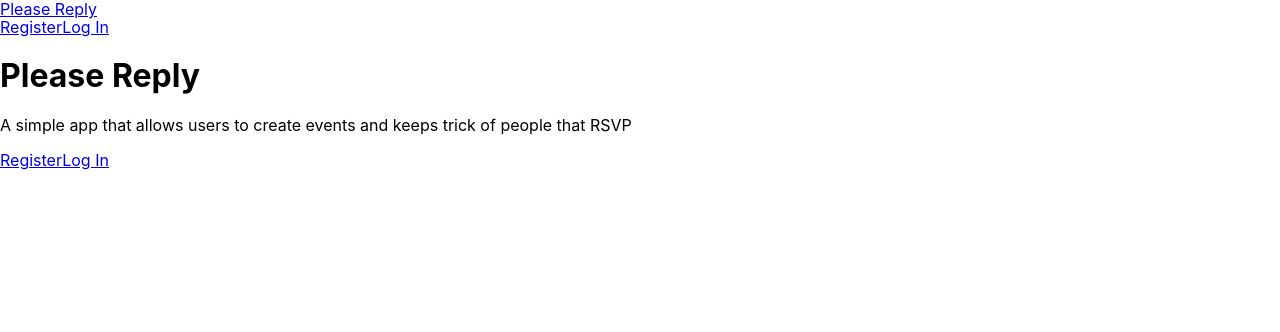
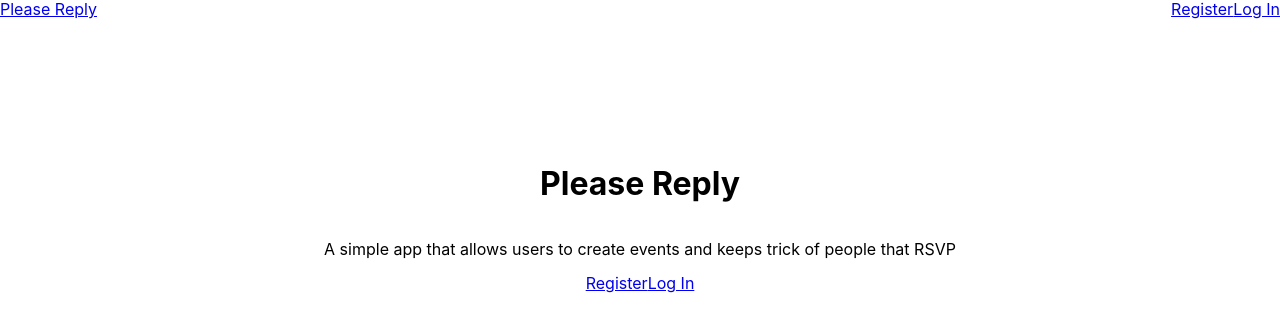
Before and after one commit to alvinwchou/please-reply, a React (Create React App) app: page / in a window 1280 px wide. Shown: the top 332 px of the page. Built offline with nearby package versions, Linux system fonts and the light colour scheme; no server answers.

Commit message:
style: :lipstick: general styling - positioning

```diff
--- a/src/pages/Home.js
+++ b/src/pages/Home.js
@@ -7,10 +7,10 @@ function Home({ displayName }) {
             <h1>Please Reply</h1>
             <p>A simple app that allows users to create events and keeps trick of people that RSVP</p>
             {!displayName &&
-                <>
+                <div>
                     <Link to='/register'>Register</Link>
                     <Link to='/login'>Log In</Link>
-                </>
+                </div>
             }
         </div>
     )
--- /dev/null
+++ b/src/styles/sass/partials/_home.scss
@@ -0,0 +1,12 @@
+// home.scss
+
+.home {
+    display: flex;
+    flex-direction: column;
+    justify-content: center;
+    align-items: center;
+    height: 50vh;
+    a {
+        display: inline-block;
+    }
+}
--- /dev/null
+++ b/src/styles/sass/partials/_navigation.scss
@@ -0,0 +1,9 @@
+// navigation.scss
+
+.navigation {
+    display: flex;
+    justify-content: space-between;
+    p {
+        display: inline-block;
+    }
+}
--- a/src/styles/sass/styles.scss
+++ b/src/styles/sass/styles.scss
@@ -1 +1,5 @@
 @import './partials/setup';
+@import './partials/navigation';
+@import './partials/home';
+@import './partials/register';
+@import './partials/logIn';
--- a/src/styles/styles.css
+++ b/src/styles/styles.css
@@ -229,3 +229,59 @@ template {
   clip: rect(0 0 0 0);
   overflow: hidden;
 }
+
+.navigation {
+  display: -webkit-box;
+  display: -ms-flexbox;
+  display: flex;
+  -webkit-box-pack: justify;
+      -ms-flex-pack: justify;
+          justify-content: space-between;
+}
+.navigation p {
+  display: inline-block;
+}
+
+.home {
+  display: -webkit-box;
+  display: -ms-flexbox;
+  display: flex;
+  -webkit-box-orient: vertical;
+  -webkit-box-direction: normal;
+      -ms-flex-direction: column;
+          flex-direction: column;
+  -webkit-box-pack: center;
+      -ms-flex-pack: center;
+          justify-content: center;
+  -webkit-box-align: center;
+      -ms-flex-align: center;
+          align-items: center;
+  height: 50vh;
+}
+.home a {
+  display: inline-block;
+}
+
+.register fieldset {
+  width: min(90%, 500px);
+  margin: 0 auto;
+  display: -webkit-box;
+  display: -ms-flexbox;
+  display: flex;
+  -webkit-box-orient: vertical;
+  -webkit-box-direction: normal;
+      -ms-flex-direction: column;
+          flex-direction: column;
+}
+
+.logIn fieldset {
+  width: min(90%, 500px);
+  margin: 0 auto;
+  display: -webkit-box;
+  display: -ms-flexbox;
+  display: flex;
+  -webkit-box-orient: vertical;
+  -webkit-box-direction: normal;
+      -ms-flex-direction: column;
+          flex-direction: column;
+}
```
Also changed, not shown: src/styles/sass/partials/_logIn.scss (added, +10 -0 lines), src/styles/sass/partials/_register.scss (added, +10 -0 lines), src/styles/styles.min.css.
